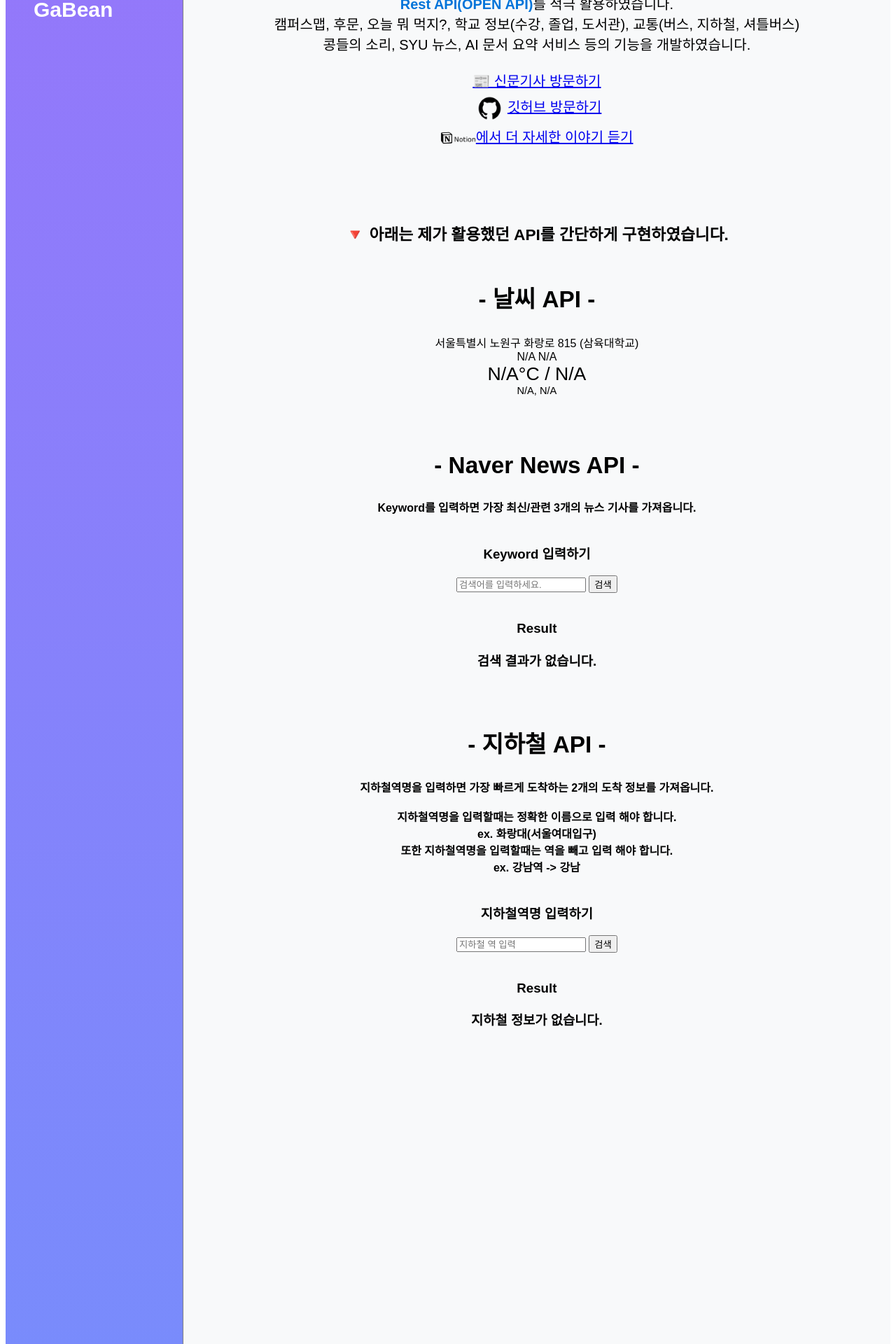
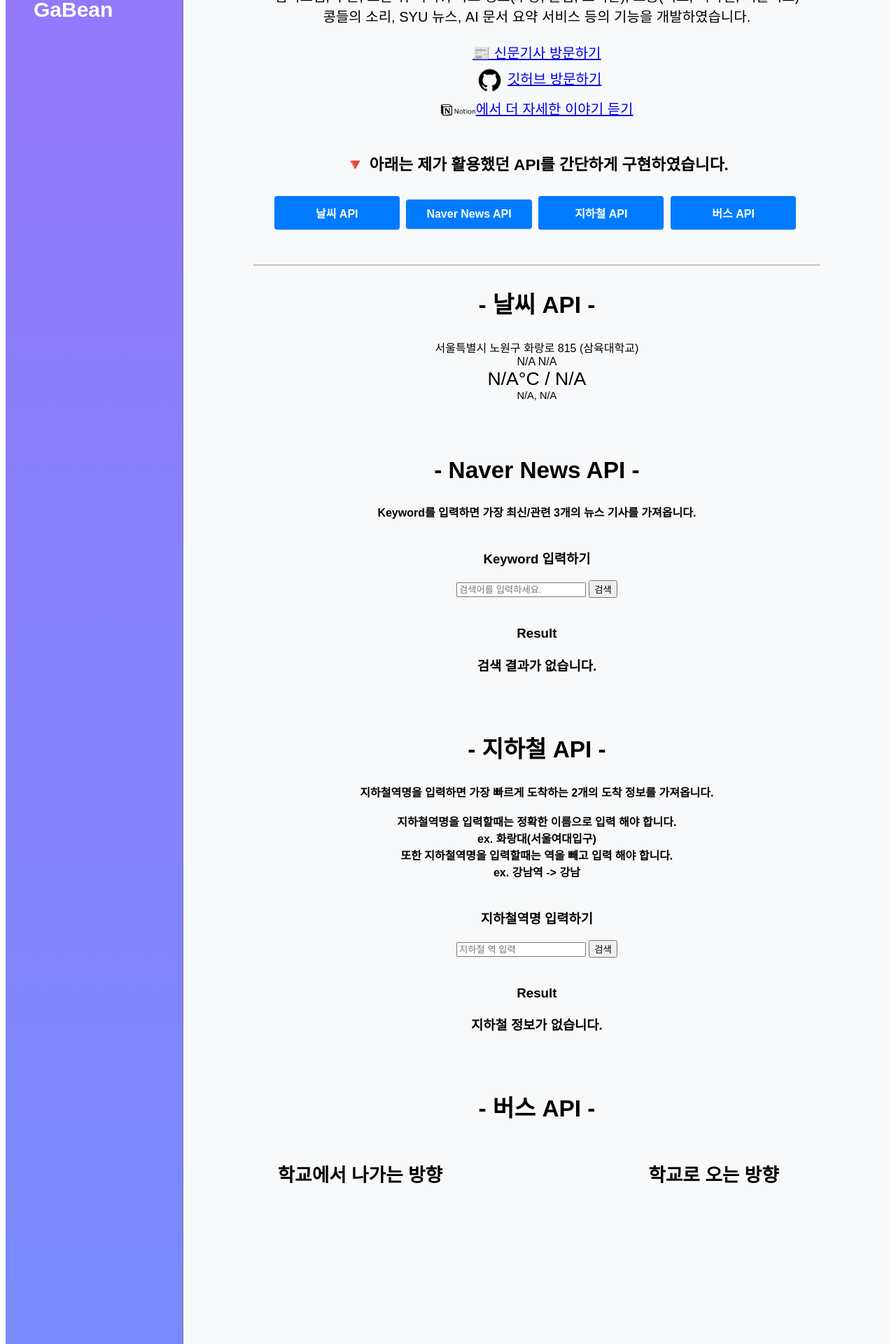
Before and after one commit to y2chan/y2chan_Portfolio, a Django app: page /gabean/ in a window 1280 px wide. Shown: the part 320-2240 px from the top of the page at 70% size. Run offline with Django 4.2, Linux system fonts and the light colour scheme; data that the repository does not hold is empty; some web fonts are replaced.

Commit message:
입력 버튼 제외하고 완벽하게 완성

```diff
--- a/main/templates/gabean.html
+++ b/main/templates/gabean.html
@@ -100,7 +100,7 @@
           text-align: center;
           justify-content: center;
           align-items: center;
-          margin-top: 60px;
+          margin-top: 20px;
         }
 
         .content > .boldText {
@@ -124,6 +124,53 @@
             width: 5%; /* 아이콘 크기 설정 */
             vertical-align: middle; /* 텍스트 줄과 아이콘의 세로 중앙 정렬 */
         }
+
+        hr {
+            width: 50%;
+        }
+
+        .info-bus {
+          display: flex;
+          min-height: 100%;
+          min-width: 800px;
+          background-color: #f8f9fa
+          margin-bottom: 50px;
+        }
+
+        .direction {
+          background-color: #f8f9fa;
+          width: 85vw;
+          min-width: 400px;
+          border-radius: 0px 0px 5px 0px;
+        }
+
+            .button_ai {
+                display: inline-block;
+                padding: 12px 24px;
+                width: 13%;
+                font-size: 16px;
+                font-weight: 600;
+                text-align: center;
+                text-decoration: none;
+                color: #fff;
+                background-color: #007BFF;
+                border-radius: 4px;
+                border: none;
+                transition: all 0.3s ease 0s;
+                cursor: pointer;
+                box-shadow: 0 1px 2px 0 rgba(0, 0, 0, 0.1);
+                margin-right: 5px;
+            }
+
+            .button_ai:hover {
+                background-color: #0056b3;
+                box-shadow: 0 1px 2px 0 rgba(0, 0, 0, 0.2);
+            }
+
+            .button_ai:active {
+                background-color: #004085;
+                box-shadow: 0 1px 2px 0 rgba(0, 0, 0, 0.2);
+            }
     </style>
 </head>
 <body>
@@ -181,11 +228,16 @@
                     <br>
                 </div>
             </div>
-            <br>
         </div>
-        <h3 style="font-size: 17pt; margin-top: 60px; margin-bottom: 50px;">🔻 아래는 제가 활용했던 API를 간단하게 구현하였습니다.</h3>
+        <h3 style="font-size: 17pt; margin-bottom: 30px;">🔻 아래는 제가 활용했던 API를 간단하게 구현하였습니다.</h3>
+        <div class="button_ai" id="btnWeather">날씨 API</div>
+        <div class="button_ai" id="btnNews">Naver News API</div>
+        <div class="button_ai" id="btnSubway">지하철 API</div>
+        <div class="button_ai" id="btnBus">버스 API</div>
+        <hr style="width: 80%; margin-top: 50px;">
+
         <!-- 날씨 API 사용 -->
-        <h2 style="font-size: 25pt;">- 날씨 API -</h2>
+        <h2 id="WeatherAPI" style="font-size: 25pt;">- 날씨 API -</h2>
         <ul style="margin-bottom: 80px;">
             <li>{{ city }} (삼육대학교)</li>
             <li>{{ weather_info.today_date }} {{ weather_info.current_time }}</li>
@@ -194,10 +246,10 @@
         </ul>
 
         <!-- Naver News API 사용 -->
-        <h2 id="naverNewsAPI" style="font-size: 25pt;">- Naver News API -</h2>
+        <h2 id="NaverNewsAPI" style="font-size: 25pt;">- Naver News API -</h2>
         <h4>Keyword를 입력하면 가장 최신/관련 3개의 뉴스 기사를 가져옵니다.</h4>
 
-        <form action="{% url 'main:gabean' %}#naverNewsAPI" method="get" style="margin-top: 40px;">
+        <form action="{% url 'main:gabean' %}#NaverNewsAPI" method="get" style="margin-top: 40px;">
             <h3>Keyword 입력하기</h3>
             <input type="text" name="query" placeholder="검색어를 입력하세요." value="{{ query }}">
             <input type="submit" value="검색">
@@ -246,9 +298,67 @@
         <h3 style="margin-bottom: 80px;">지하철 정보가 없습니다.</h3>
         {% endif %}
 
-        <!-- 버스 API 사용 -->
+        <!-- 카카오맵 API 사용 -->
+        <h2 id="BUSAPI" style="font-size: 25pt; margin-bottom: 30px;">- 버스 API -</h2>
+        <div class="info-bus">
+            <div class="direction">
+                <h2 style="font-size: 20pt; margin-bottom: 30px;">학교에서 나가는 방향</h2>
+                {% for stNm, bus_list in bus_info.direction_1.items %}
+                <h3>{{ stNm }}</h3>
+                <hr>
+                {% for bus in bus_list %}
+                <ul>
+                    <li style="list-style-type: none;">
+                        <h2>{{ bus.rtNm }}</h2>
+                        <p>{{ bus.arrmsg1 }}</p>
+                        <p>{{ bus.arrmsg2 }}</p>
+                    </li>
+                </ul>
+                {% endfor %}
+                <hr>
+                {% endfor %}
+            </div>
+            <div class="direction">
+                <h2 style="font-size: 20pt; margin-bottom: 30px;">학교로 오는 방향</h2>
+                {% for stNm, bus_list in bus_info.direction_2.items %}
+                <h3>{{ stNm }}</h3>
+                <hr>
+                {% for bus in bus_list %}
+                <ul>
+                    <li style="list-style-type: none;">
+                        <h2>{{ bus.rtNm }}</h2>
+                        <p>{{ bus.arrmsg1 }}</p>
+                        <p>{{ bus.arrmsg2 }}</p>
+                    </li>
+                </ul>
+                {% endfor %}
+                <hr>
+                {% endfor %}
+            </div>
+        </div>
+        <p style="margin-top: 40px; margin-bottom: 50px;">API 출처 : 공공데이터포털, NAVER Developers </p>
     </div>
 </div>
+<script>
+    document.addEventListener('DOMContentLoaded', function () {
+        document.getElementById('btnWeather').addEventListener('click', function() {
+            document.getElementById('WeatherAPI').scrollIntoView({ behavior: 'smooth' });
+        });
+
+        document.getElementById('btnNews').addEventListener('click', function() {
+            document.getElementById('NaverNewsAPI').scrollIntoView({ behavior: 'smooth' });
+        });
+
+        document.getElementById('btnSubway').addEventListener('click', function() {
+            document.getElementById('SubwayAPI').scrollIntoView({ behavior: 'smooth' });
+        });
+
+        document.getElementById('btnBus').addEventListener('click', function() {
+            document.getElementById('BUSAPI').scrollIntoView({ behavior: 'smooth' });
+        });
+    });
+</script>
+
 <script>
     document.addEventListener("DOMContentLoaded", function() {
         if (window.location.hash) {
--- a/main/views.py
+++ b/main/views.py
@@ -1,14 +1,14 @@
 import os
 from django.shortcuts import render
-from django.conf import settings
 from datetime import datetime, timedelta
 from django.utils import timezone
-from django.http import JsonResponse
-from django.http import HttpResponse
 import requests
-import json
 from dotenv import load_dotenv
 import xml.etree.ElementTree as ET
+import logging
+from itertools import groupby
+
+logger = logging.getLogger(__name__)
 
 # 환경변수 파일 로드
 load_dotenv()
@@ -163,14 +163,13 @@ def gabean(request):
         }
     context['weather_info'] = weather_info
 
-    # 뉴스 API
+    # 뉴스 API 처리
     if query:
-        params = {'query': query, 'display': 3}
         headers = {
             'X-Naver-Client-Id': NAVER_CLIENT_ID,
             'X-Naver-Client-Secret': NAVER_CLIENT_SECRET
         }
-
+        params = {'query': query, 'display': 3}
         response = requests.get(url, headers=headers, params=params)
         result = response.json()
 
@@ -179,8 +178,6 @@ def gabean(request):
             item['description'] = item['description'].replace('<b>', '<strong>').replace('</b>', '</strong>')
             item['pubDate'] = datetime.strptime(item['pubDate'], '%a, %d %b %Y %H:%M:%S +0900').strftime('%Y년 %m월 %d일 %H시 %M분')
         context['news'] = result['items']
-    else:
-        context['news'] = []
 
     # 지하철 API
     if subway_name:
@@ -206,5 +203,56 @@ def gabean(request):
 
         context['subway_info'] = grouped_data
 
+    # 버스 API
+    handle_bus_api(context)  # 버스 API 처리를 별도의 함수로 분리 가정
 
     return render(request, 'gabean.html', context)
+
+def handle_bus_api(context):
+    api_key = BUS_API_KEY
+    bus_urls = [
+        # 삼육대후문.논골.한화아파트
+        f"http://ws.bus.go.kr/api/rest/arrive/getArrInfoByRoute?serviceKey={api_key}&stId=222001597&busRouteId=100100039&ord=16", # 202
+        f"http://ws.bus.go.kr/api/rest/arrive/getArrInfoByRoute?serviceKey={api_key}&stId=222001597&busRouteId=100100165&ord=22", # 1155
+        # 삼육대앞
+        f"http://ws.bus.go.kr/api/rest/arrive/getArrInfoByRoute?serviceKey={api_key}&stId=110000055&busRouteId=100100039&ord=18", # 202
+        f"http://ws.bus.go.kr/api/rest/arrive/getArrInfoByRoute?serviceKey={api_key}&stId=110000055&busRouteId=100100165&ord=24", # 1155
+        # 화랑대역1번출구
+        f"http://ws.bus.go.kr/api/rest/arrive/getArrInfoByRoute?serviceKey={api_key}&stId=110000018&busRouteId=100100039&ord=106", # 202
+        f"http://ws.bus.go.kr/api/rest/arrive/getArrInfoByRoute?serviceKey={api_key}&stId=110000018&busRouteId=100100165&ord=44", # 1155
+        # 태릉입구역7번출구.서울생활사박물관
+        f"http://ws.bus.go.kr/api/rest/arrive/getArrInfoByRoute?serviceKey={api_key}&stId=110000017&busRouteId=100100165&ord=42", # 1155
+        # 석계역(석계역4번출구)
+        f"http://ws.bus.go.kr/api/rest/arrive/getArrInfoByRoute?serviceKey={api_key}&stId=107000057&busRouteId=100100165&ord=40", # 1155
+        # 석계역1번출구.A
+        f"http://ws.bus.go.kr/api/rest/arrive/getArrInfoByRoute?serviceKey={api_key}&stId=110000183&busRouteId=100100165&ord=38" # 1155
+    ]
+    grouped_data = {"direction_1": [], "direction_2": []}
+    try:
+        for api_url in bus_urls:
+            response = requests.get(api_url)
+            root = ET.fromstring(response.text)
+            data = {
+                "stNm": root.find(".//stNm").text,
+                "rtNm": root.find(".//rtNm").text,
+                "arrmsg1": root.find(".//arrmsg1").text,
+                "arrmsg2": root.find(".//arrmsg2").text,
+            }
+            if data["stNm"] in ["삼육대후문.논골.포레나별내", "삼육대앞"]:
+                grouped_data["direction_1"].append(data)
+            else:
+                grouped_data["direction_2"].append(data)
+        grouped_data["direction_1"] = group_by_stNm(grouped_data["direction_1"])
+        grouped_data["direction_2"] = group_by_stNm(grouped_data["direction_2"])
+        context['bus_info'] = grouped_data
+    except Exception as e:
+        context['bus_info'] = {'error': str(e)}
+
+def group_by_stNm(data):
+    # 먼저 데이터를 stNm 기준으로 정렬합니다.
+    sorted_data = sorted(data, key=lambda x: x['stNm'])
+    # 그룹화된 데이터를 딕셔너리 형태로 변환합니다.
+    grouped_data = {}
+    for key, group in groupby(sorted_data, key=lambda x: x['stNm']):
+        grouped_data[key] = list(group)
+    return grouped_data
```
